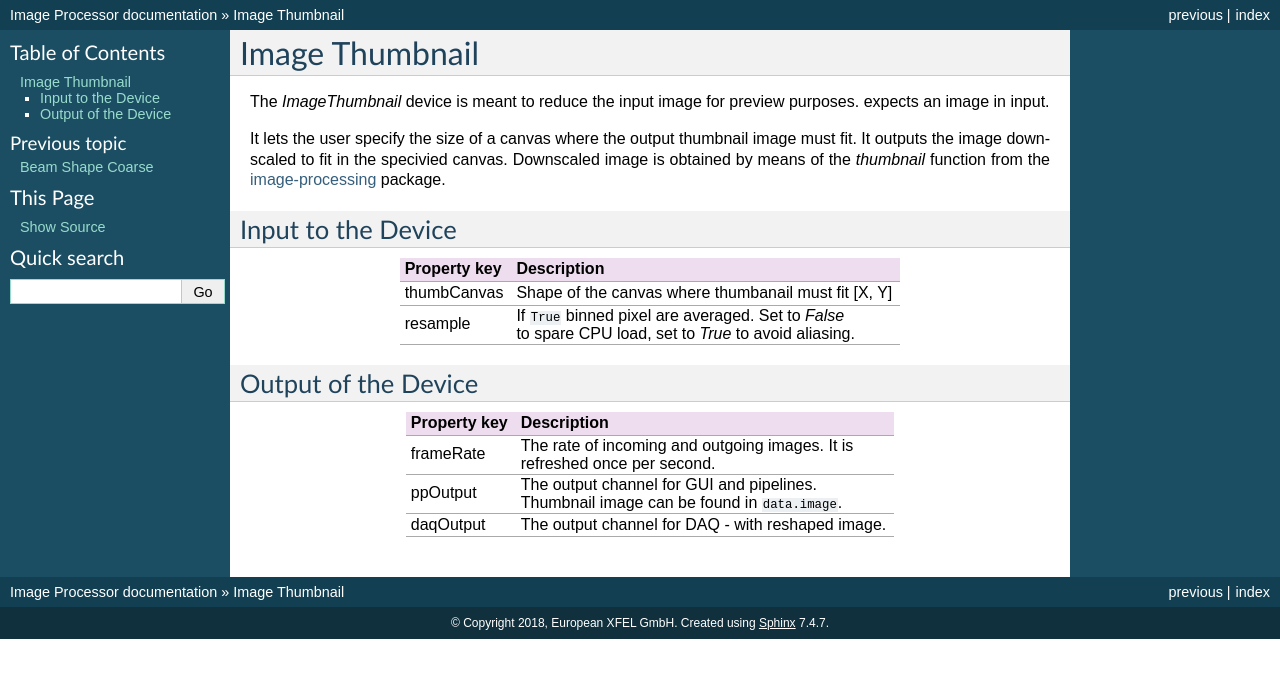
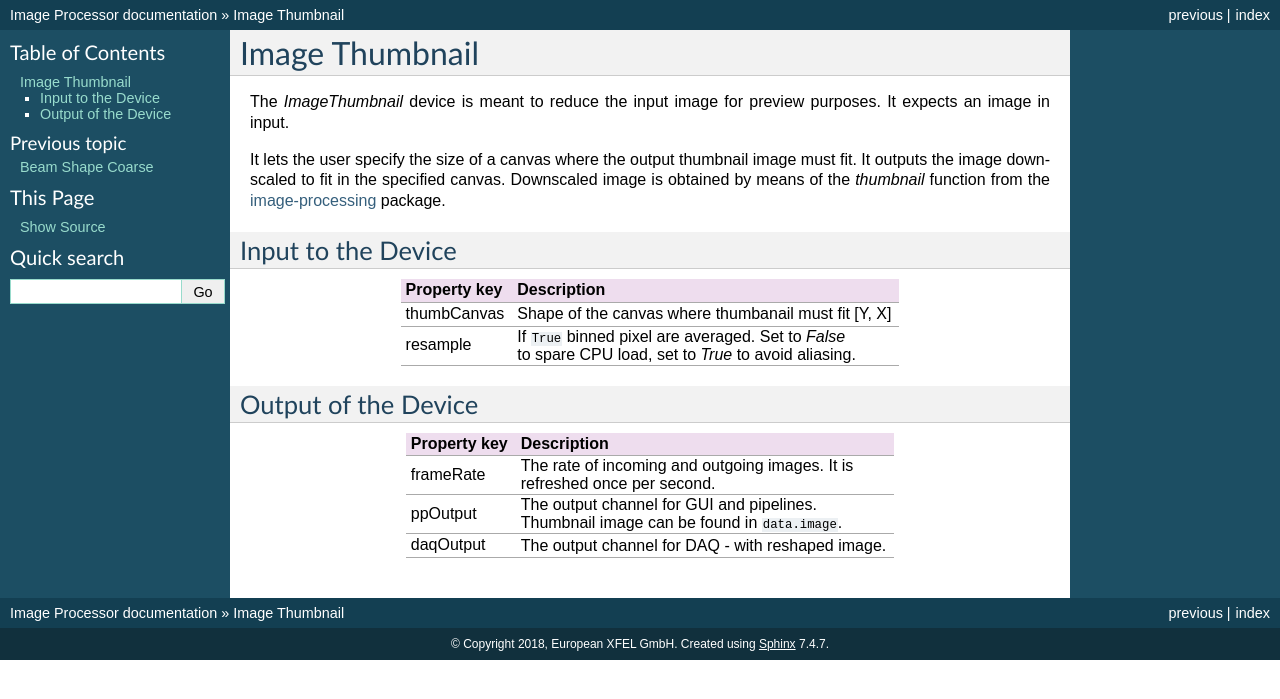
Before and after one commit to European-XFEL/imageProcessor, a Sphinx documentation site: the page built from doc/source/user_docu_thumbnail.rst, in a window 1280 px wide. Shown: the top 699 px of the page. Built offline with Sphinx 7.4.7, drawn with Linux system fonts in a browser that asks for light colours; the version number could not be read and is left out.

Commit message:
docs and desc fixes

```diff
--- a/doc/source/user_docu_thumbnail.rst
+++ b/doc/source/user_docu_thumbnail.rst
@@ -5,10 +5,10 @@ Image Thumbnail
 ***************
 
 The `ImageThumbnail` device is meant to reduce the input image for preview
-purposes. expects an image in input.
+purposes. It expects an image in input.
 
 It lets the user specify the size of a canvas where the output thumbnail image
-must fit. It outputs the image downscaled to fit in the specivied canvas.
+must fit. It outputs the image downscaled to fit in the specified canvas.
 Downscaled image is obtained by means of the `thumbnail` function from the
 :rtd:`image-processing` package.
 
@@ -21,7 +21,7 @@ Input to the Device
 =======================  =======================================================
 Property key             Description
 =======================  =======================================================
-thumbCanvas              | Shape of the canvas where thumbanail must fit [X, Y]
+thumbCanvas              | Shape of the canvas where thumbanail must fit [Y, X]
 resample                 | If ``True`` binned pixel are averaged. Set to `False`
                          | to spare CPU load, set to `True` to avoid aliasing.
 =======================  =======================================================
```
Also changed, not shown: 1 other file.
